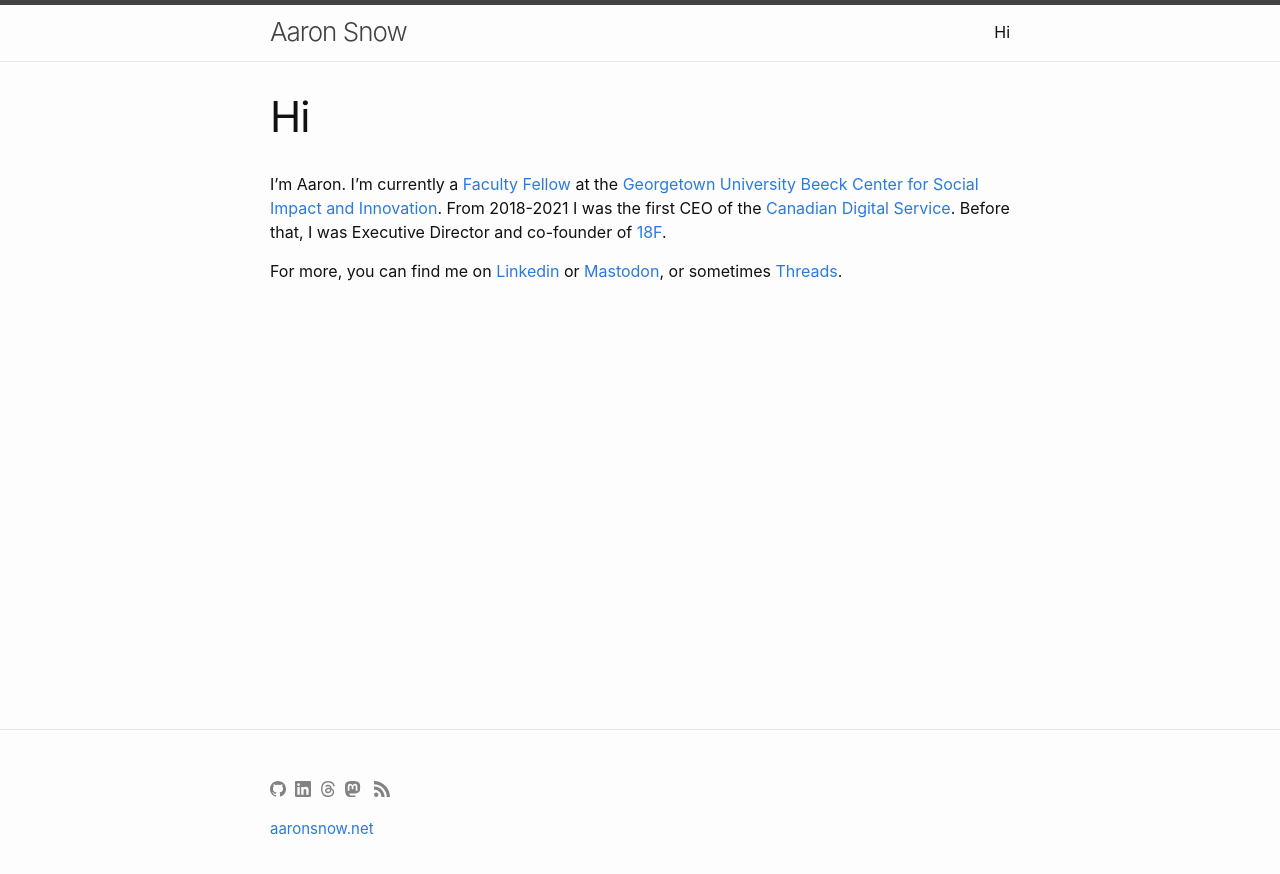
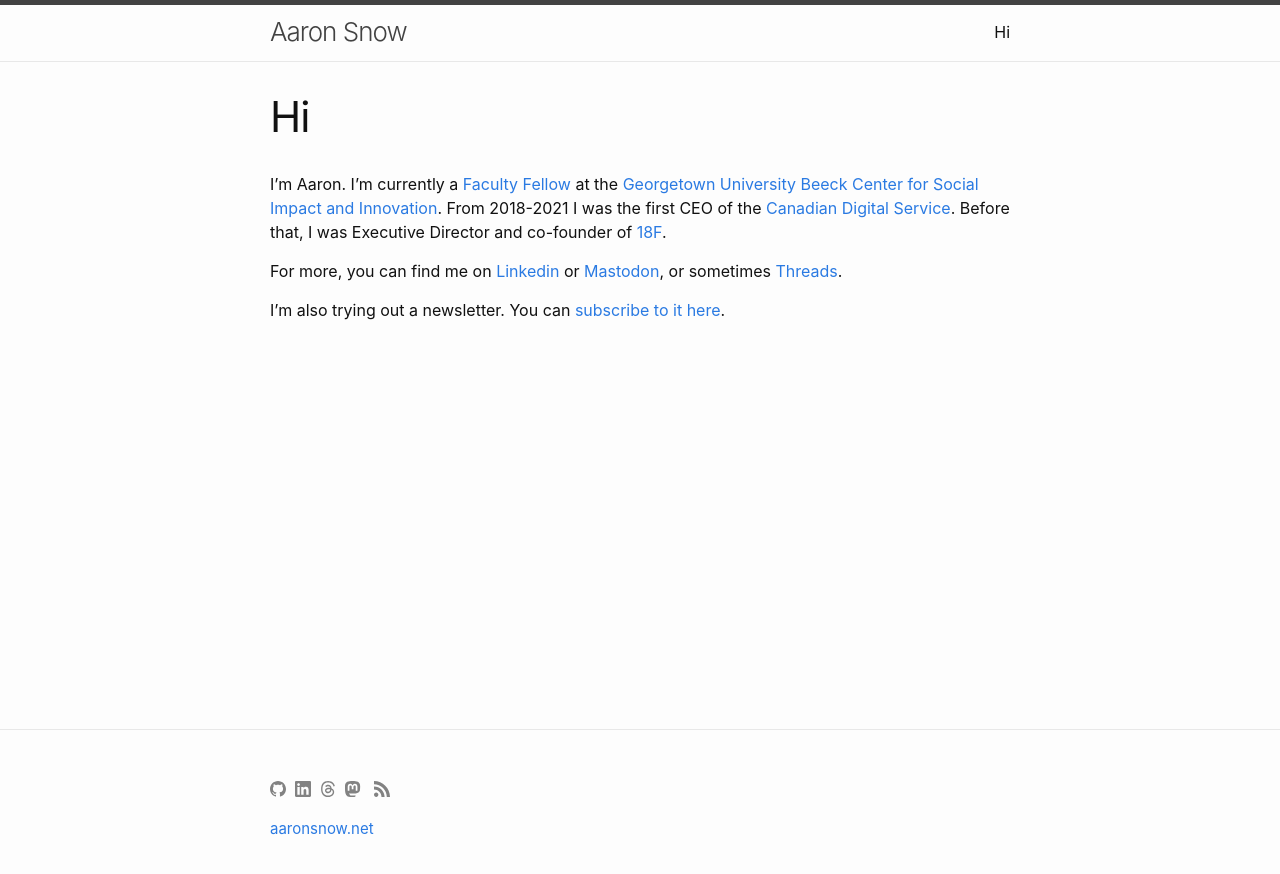
Before and after one commit to aaronsnow/aaronsnow.github.io, a Jekyll site: the page built from hi.md, in a window 1280 px wide. Shown: the top 874 px of the page. Built offline with Jekyll 4.4.1, drawn with Linux system fonts in a browser that asks for light colours.

Commit message:
add newsletter link

```diff
--- a/hi.md
+++ b/hi.md
@@ -10,3 +10,5 @@
 Before that, I was Executive Director and co-founder of [18F](https://18f.gsa.gov).
 
 For more, you can find me on [Linkedin](https://linkedin.com/in/aaronsnow) or [Mastodon](https://mastodon.social/@aaronsnow), or sometimes [Threads](https://threads.net/aaronfromcleveland).
+
+I'm also trying out a newsletter. You can [subscribe to it here](https://buttondown.email/aaronsnow).
```
